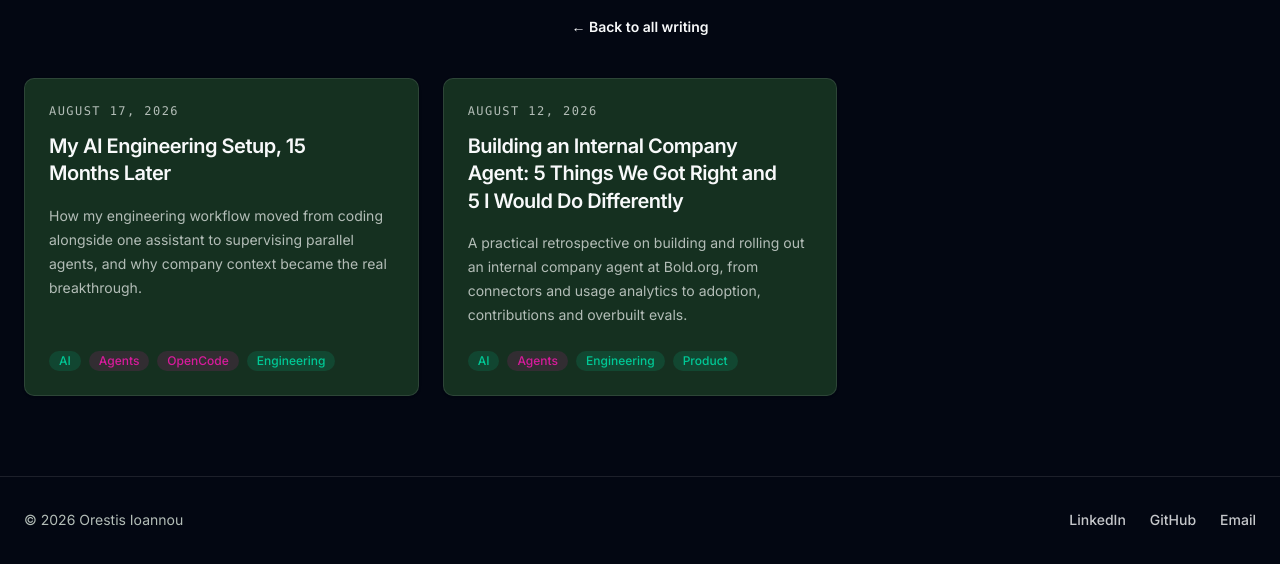
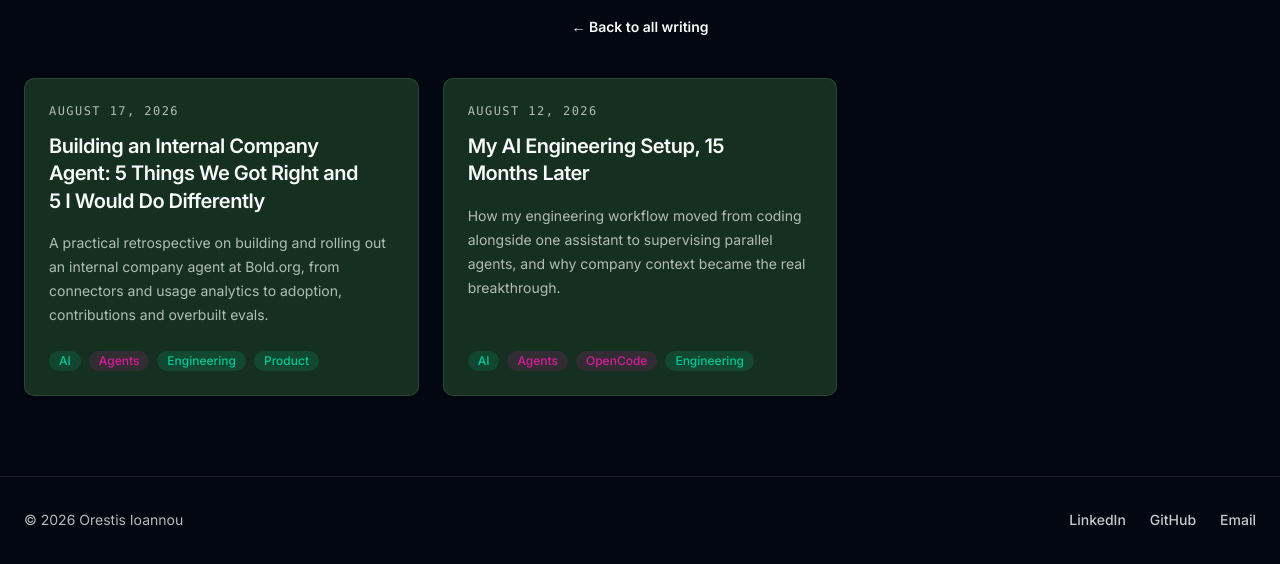
Before and after one commit to oorestisime/oioannou, an Astro site: page /tags/agents in a window 1280 px wide. Shown: the part 272-836 px from the top of the page. Built offline with nearby package versions, Linux system fonts and the light colour scheme; Astro itself is replaced by a stand-in of ours.

Commit message:
Set internal agent retrospective date to 2026-08-17; revert setup post date

```diff
--- a/src/content/blog/ai-engineering-setup-15-months-later.md
+++ b/src/content/blog/ai-engineering-setup-15-months-later.md
@@ -1,7 +1,7 @@
 ---
 title: "My AI Engineering Setup, 15 Months Later"
 path: /ai-engineering-setup-15-months-later/
-date: 2026-08-17
+date: 2026-08-12
 tags: ["AI", "Agents", "OpenCode", "Engineering"]
 description: "How my engineering workflow moved from coding alongside one assistant to supervising parallel agents, and why company context became the real breakthrough."
 ---
--- a/src/content/blog/internal-company-agent-lessons.md
+++ b/src/content/blog/internal-company-agent-lessons.md
@@ -1,7 +1,7 @@
 ---
 title: "Building an Internal Company Agent: 5 Things We Got Right and 5 I Would Do Differently"
 path: /internal-company-agent-lessons/
-date: 2026-08-12
+date: 2026-08-17
 tags: ["AI", "Agents", "Engineering", "Product"]
 description: "A practical retrospective on building and rolling out an internal company agent at Bold.org, from connectors and usage analytics to adoption, contributions and overbuilt evals."
 ---
```
